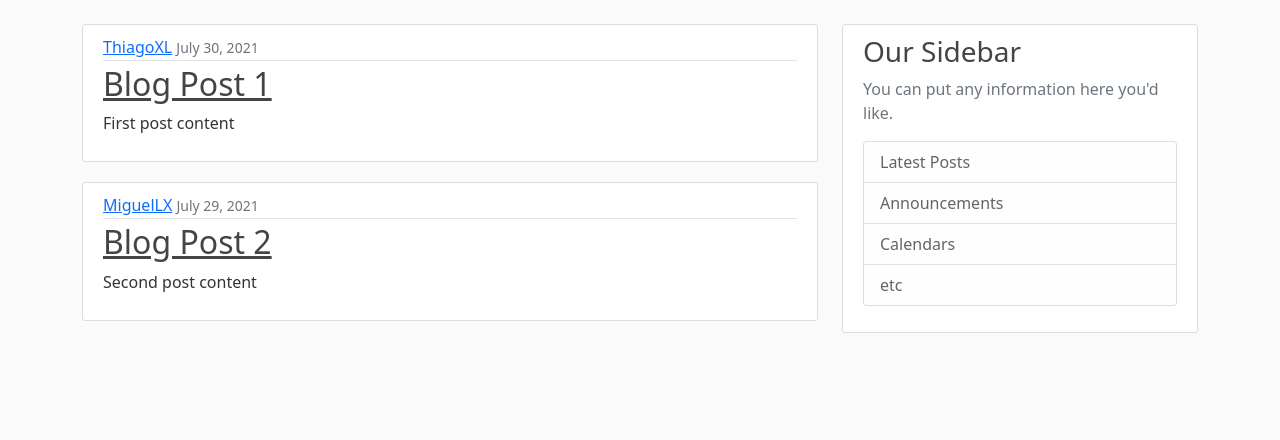
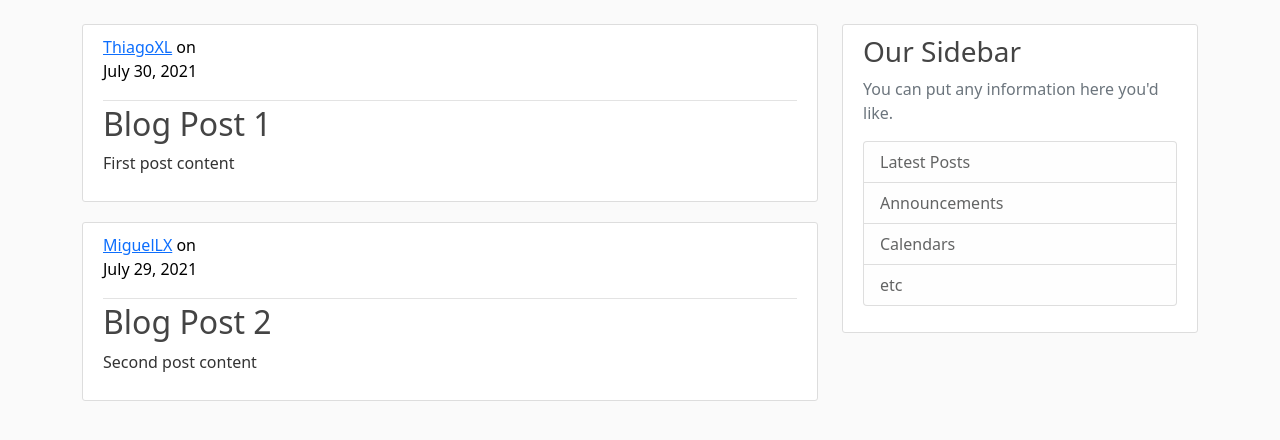
Before and after one commit to thiago-ximenes/estudando-django2, a Django app: page / in a window 1280 px wide. Shown: the part 56-496 px from the top of the page. Run offline with Django 3.2, Linux system fonts and the light colour scheme.

Commit message:
Passing to notebook

```diff
--- a/blog/static/blog/main.css
+++ b/blog/static/blog/main.css
@@ -43,11 +43,11 @@ ul {
 
 .article-title {
     color: #444444;
+    text-decoration: none;
 }
 
 a.article-title:hover {
     color: #428bca;
-    text-decoration: none;
 }
 
 .article-content {
@@ -61,6 +61,7 @@ a.article-title:hover {
 }
 
 .article-metadata {
+    color: black;
     padding-bottom: 1px;
     margin-bottom: 4px;
     border-bottom: 1px solid #e3e3e3
--- a/blog/templates/blog/home.html
+++ b/blog/templates/blog/home.html
@@ -4,8 +4,9 @@
         <article class="media content-section">
             <div class="media-body">
                 <div class="article-metadata">
-                <a class="mr-2" href="#">{{ post.author }}</a>
-                <small class="text-muted">{{ post.date_posted }}</small>
+                    <a class="mr-2" href="#">{{ post.author }}</a>
+                    on
+                    <p>{{ post.date_posted }}</p>
                 </div>
                 <h2><a class="article-title" href="#">{{ post.title }}</a></h2>
                 <p class="article-content">{{ post.content }}</p>
--- a/blog/views.py
+++ b/blog/views.py
@@ -2,25 +2,24 @@ from django.shortcuts import render
 
 posts = [
     {
-        'author': 'ThiagoXL',
-        'title': 'Blog Post 1',
-        'content': 'First post content',
-        'date_posted': 'July 30, 2021'
+        "author": "ThiagoXL",
+        "title": "Blog Post 1",
+        "content": "First post content",
+        "date_posted": "July 30, 2021",
     },
     {
-        'author': 'MiguelLX',
-        'title': 'Blog Post 2',
-        'content': 'Second post content',
-        'date_posted': 'July 29, 2021'
-    }
+        "author": "MiguelLX",
+        "title": "Blog Post 2",
+        "content": "Second post content",
+        "date_posted": "July 29, 2021",
+    },
 ]
 
 
 def home(request):
-    context = {
-        'posts': posts
-    }
-    return render(request, 'blog/home.html', context)
+    context = {"posts": posts}
+    return render(request, "blog/home.html", context)
+
 
 def about(request):
-    return render(request, 'blog/about.html', {'title': 'About'})
+    return render(request, "blog/about.html", {"title": "About"})
```
